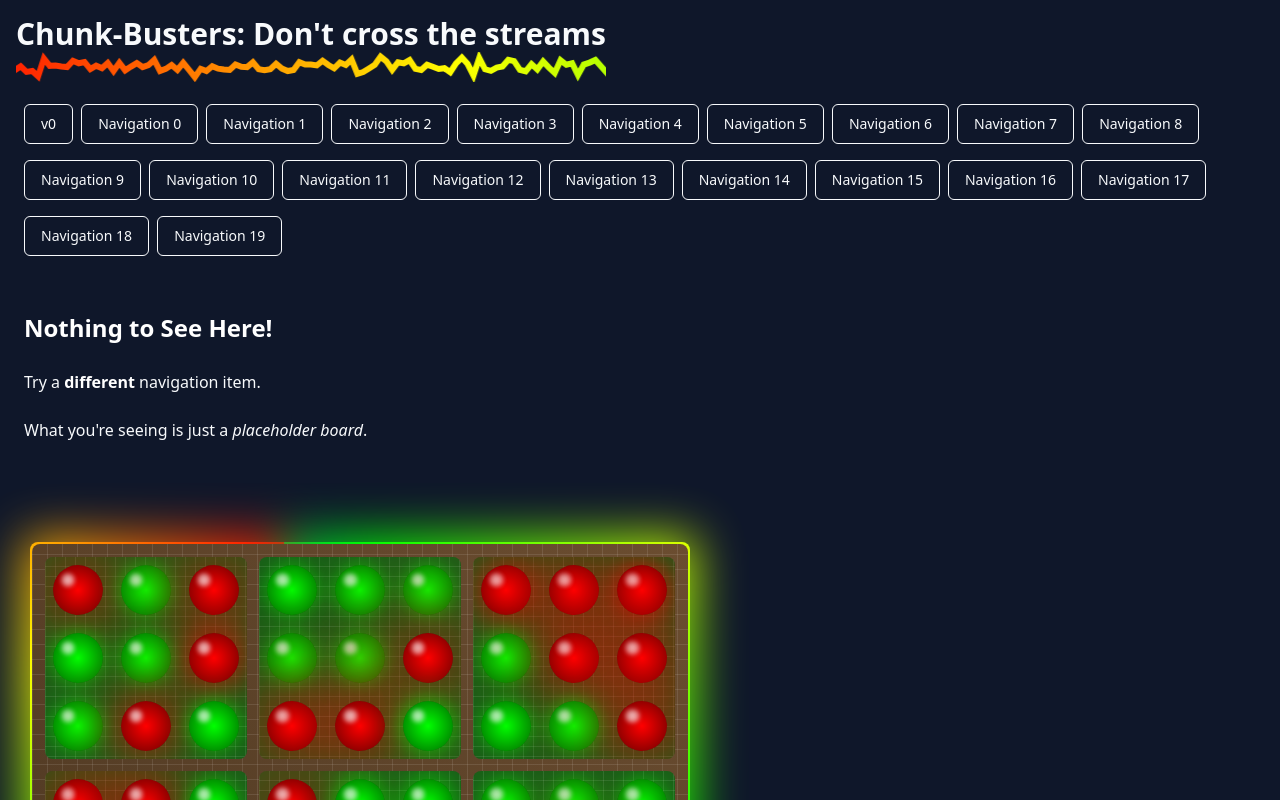
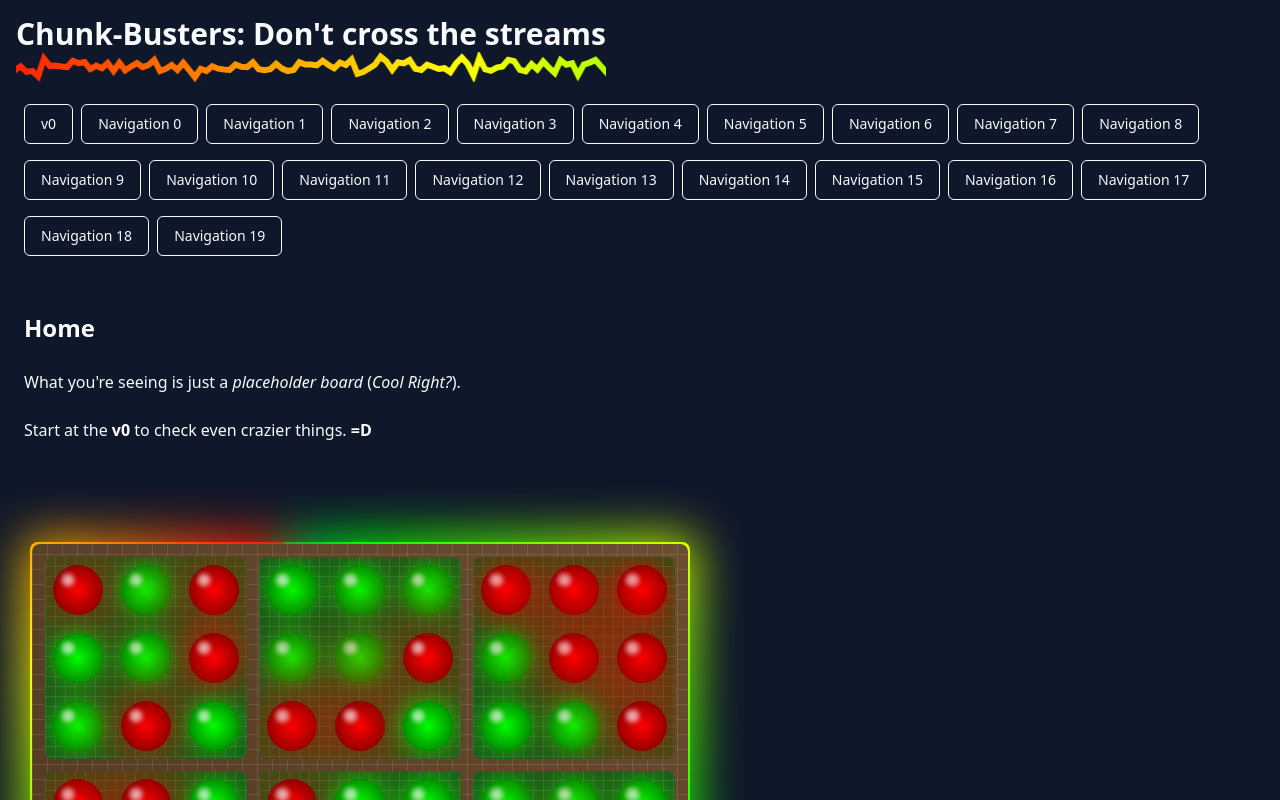
Before and after one commit to Noriller/chunk-busters, a React (Vite) app: page / in a window 1280 px wide. Shown: the top 800 px of the page. Built offline with nearby package versions, Linux system fonts and the light colour scheme.

Commit message:
home message

```diff
--- a/src/components/useNav.tsx
+++ b/src/components/useNav.tsx
@@ -43,24 +43,38 @@ function useSearchParamsState(
   return [state, update] as const;
 }
 
-export function useNav() {
-  const [activeNav, setActiveNav] = useSearchParamsState('nav', 'v1');
-
-  const navContent = useMemo(
-    () => (
-      <HighlightedMarkdown>
-        {navItems.find((item) => item.id === activeNav)?.content ??
-          /*md*/ `
+const notFound = /*md*/ `
 ## Nothing to See Here!
 
 Try a **different** navigation item.
 
 What you're seeing is just a _placeholder board_.
-`}
-      </HighlightedMarkdown>
-    ),
-    [activeNav],
-  );
+`;
+
+const home = /*md*/ `
+## Home
+
+What you're seeing is just a _placeholder board_ (_Cool Right?_).
+
+Start at the **v0** to check even crazier things. **=D**
+`;
+
+export function useNav() {
+  const [activeNav, setActiveNav] = useSearchParamsState('nav', 'home');
+
+  const navContent = useMemo(() => {
+    const getContent = () => {
+      if (activeNav === 'home') {
+        return home;
+      }
+
+      return (
+        navItems.find((item) => item.id === activeNav)?.content ?? notFound
+      );
+    };
+
+    return <HighlightedMarkdown>{getContent()}</HighlightedMarkdown>;
+  }, [activeNav]);
 
   const changeActiveNav = useCallback((id: string) => {
     if (navItems.find((item) => item.id === id)) {
```
